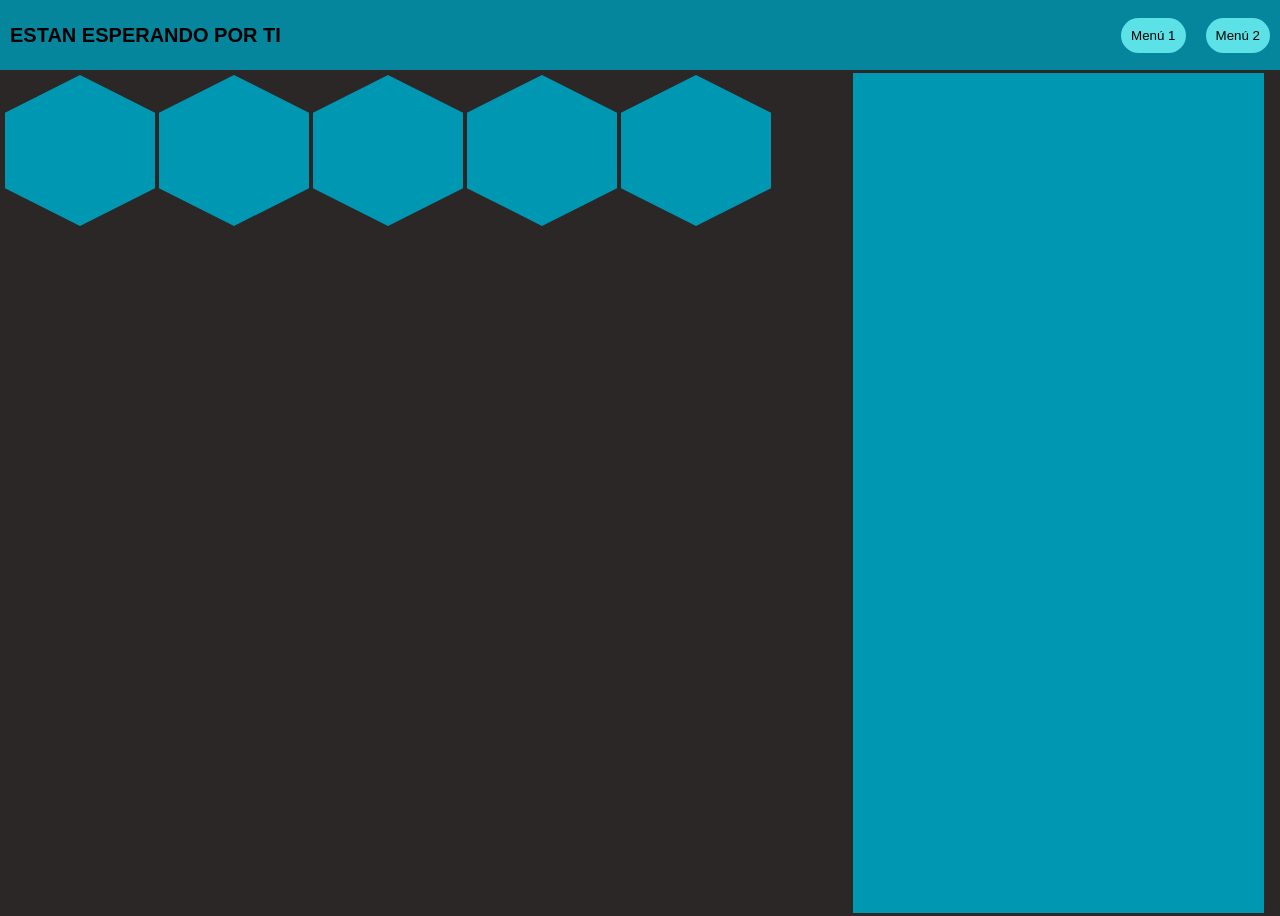
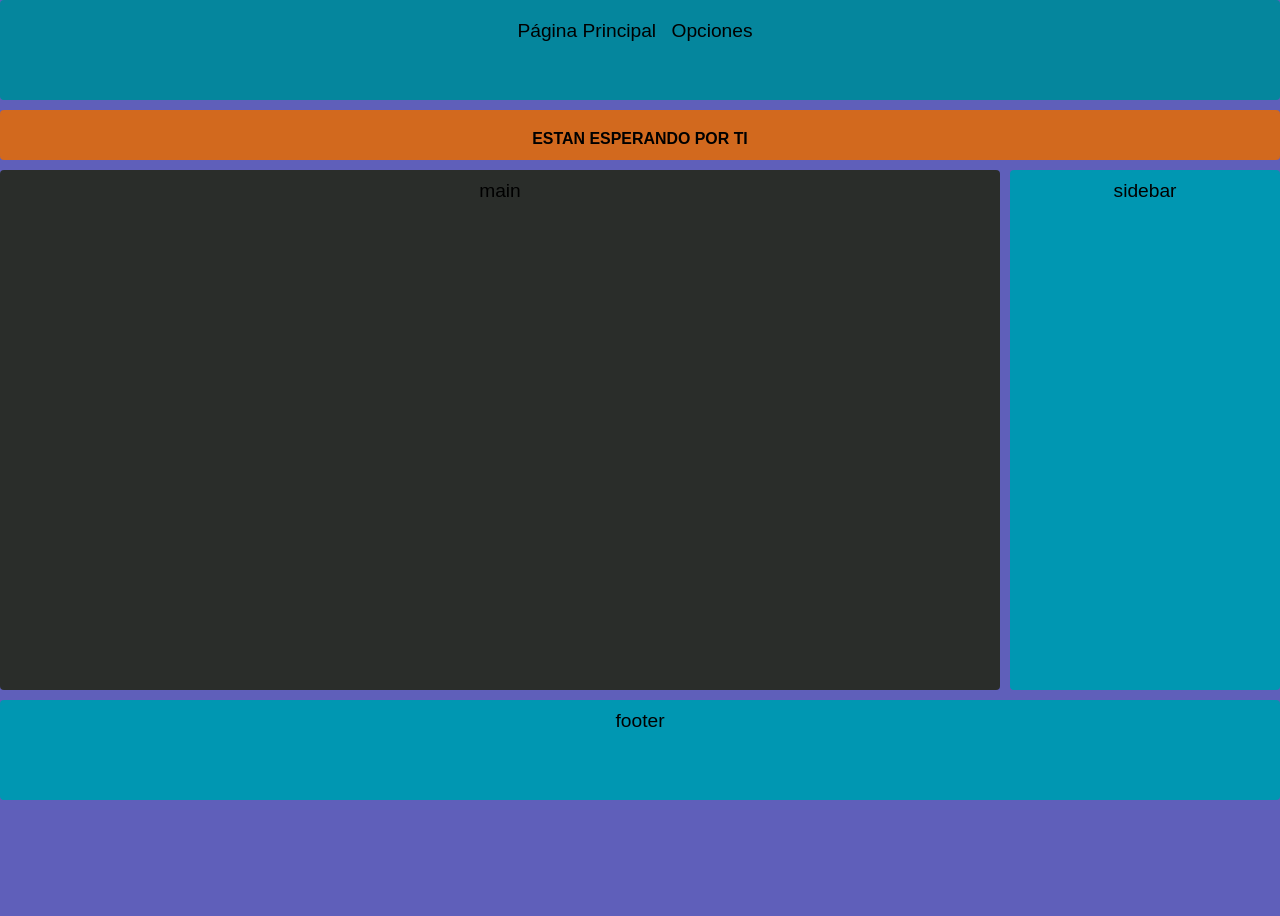
Before and after one commit to Clwser32/Patitas, a plain HTML site: page index.html in a window 1280 px wide. After the commit the page ends 800 px from the top, so only its background shows below. Drawn offline with Linux system fonts and the light colour scheme.

Commit message:
base de la pagina, use grid y saque los hexagonos temporalmente

```diff
--- a/index.html
+++ b/index.html
@@ -7,30 +7,32 @@
     <title>PATITAS</title>
   </head>
   <link rel="stylesheet" href="style.css" />
-  <body>
-    <div class="conmenufondo">
-      <h2 class="titulo">ESTAN ESPERANDO POR TI</h2>
-      <div class="conmenu">
-        <div class="menu">
-          <button class="menu-btn">Menú 1</button>
-          <ul class="submenu">
-            <li><a href="#">Opción1-1</a></li>
-            <li><a href="#">Opción1-2</a></li>
-          </ul>
+  <body class="grid-conteiner">
+    <header class="header">
+      <h5>ESTAN ESPERANDO POR TI</h5>
+    </header>
+
+    <nav class="navbar"><a class="plain-link" href="pagina_principal.html">Página Principal</a>
+      <div class="dropdown">
+        <button class="plain-button dropbtn">Opciones</button>
+        <div class="dropdown-content">
+          <a class="plain-link" href="opcion1.html">Opción 1</a>
+          <a class="plain-link" href="opcion2.html">Opción 2</a>
         </div>
-        <div class="menu">
-          <button class="menu-btn">Menú 2</button>
-          <ul class="submenu">
-            <li><a href="#">Opción2-1</a></li>
-            <li><a href="#">Opción2-2</a></li>
-          </ul>
-        </div>
-      </div>
-    </div>
+      </div></nav>
 
+    <aside class="sidebar">sidebar</aside>
+
+    <article class="main">main</article>
+
+    <footer class="footer">footer</footer>
+
+    <!--
     <div class="contenedorpadre">
       <div class="conteiner1">
-        <!--div.foto$*10-->
+
+
+
           <div class="hexagon1"></div>
           <div class="hexagon2"></div>
           <div class="hexagon3"></div>
@@ -41,11 +43,11 @@
           <div class="hexagon8"></div>
           <div class="hexagon9"></div>
           <div class="hexagon10"></div>
+        </div>
+      </div>
+      <div class="conteiner2">
 
       </div>
-      <div class="conteiner2">
-        <!-- Contenido del segundo contenedor -->
     </div>
-    </div>
-  </body>
+  --></body>
 </html>
--- a/style.css
+++ b/style.css
@@ -1,173 +1,96 @@
+* {
+  box-sizing: border-box;
+  margin: 0;
+  padding: 0;
+}
 body {
-  padding: 0;
-  margin: 0;
-  background-color: #2c2727;
+  font-family: Arial, Helvetica, sans-serif;
+  min-height: 100%;
+  font-size: 1.2rem;
+
+}
+html {
+  height: 100%;
 }
 
-.conmenufondo {
-  width: 100%;
-  height: 50px;
-  display: flex;
-  justify-content: center;
-  align-items: center;
+.grid-conteiner * {
+
+  border-radius: 4px;
   padding: 10px;
+  text-align: center;
+
+}
+.header {
+  grid-area: header;
+  background-color: chocolate;
+
+}
+.navbar {
+  grid-area: navbar;
   background-color: #05869d;
-  position: relative;
-  z-index: 2; /* Asegura que el contenedor conmenufondo esté en primer plano */
+}
+.sidebar {
+  grid-area: sidebar;
+  background-color: #0097b2;
+}
+.main {
+  grid-area: main;
+  background-color: rgb(42, 45, 42);
+}
+.footer {
+  grid-area: footer;
+  background-color: #0097B2;
+}
+/*GRID PARA MINIMIZAR*/
+.grid-conteiner {
+  display: grid;
+  gap: 10px;
+  grid-template-areas:
+    "navbar"
+    "header"
+    "sidebar"
+    "main"
+    "footer";
 }
 
-.titulo {
-  color: #000000; /* Color del texto del título */
-  font-size: 20px; /* Tamaño de fuente del título */
-  font-weight: bold; /* Peso de la fuente del título */
-  text-align: center;
-  font-family: Arial, Helvetica, sans-serif;
+@media (min-width: 650px) {
+  .grid-conteiner {
+    grid-template-columns: 1000px auto;
+    grid-template-rows: 100px 50px auto 100px;
+    background-color: rgb(95, 95, 186);
+    display: grid;
+    gap: 10px;
+    grid-template-areas:
+      "navbar navbar"
+      "header header"
+      "main sidebar"
+      "footer footer";
+  }
+}
+.plain-link,
+.plain-button {
+  /* Restaurar estilos por defecto */
+  background: none;
+  border: black;
+  color: inherit;
+  font: inherit;
+  padding: 0;
+  cursor: pointer;
+  text-decoration: none;
 }
 
-.conmenu {
-  display: flex;
-  flex-grow: 1;
-  justify-content: flex-end;
-  align-items: center;
+/* Estilos adicionales para el contenedor dropdown */
+.dropdown {
+  position: relative;
+  display: inline-block;
 }
 
-.menu {
-  position: relative;
-  margin-right: 20px;
+.dropdown-content {
+  display: none;
+  position: absolute;
+  z-index: 1;
 }
 
-.menu-btn,
-.menu-btn2 {
-  background-color: #5ce1e6;
-  border: none;
-  padding: 10px;
-  cursor: pointer;
-  border-radius: 20px;
-}
-
-.submenu {
-  display: none;
-  position: absolute;
-  top: 100%;
-  left: 0;
-  background-color: #fff;
-  padding: 10px;
-}
-
-.menu:hover .submenu {
+.dropdown-content a {
   display: block;
 }
-
-.submenu li {
-  list-style: none;
-}
-
-.submenu li a {
-  text-decoration: none;
-  color: #333;
-}
-
-/* contenedores 70-30*/
-.contenedorpadre {
-  width: 99vw;
-
-  display: flex;
-  flex-direction: row;
-}
-
-/* contenedores 70-30*/
-/* contenedores 70-30*/
-.contenedorpadre {
-  max-width: 100%;
-  display: flex;
-  flex-direction: row;
-  overflow-x: hidden; /* Oculta el desplazamiento horizontal */
-}
-
-.conteiner1 {
-  /*control de scroll*/
-
-  padding: 5px;
-  margin:15px;
-  position: relative;
-  width: 870px;
-  height: 500px;
-  margin: 0 auto;
-
-  justify-content: center;
-}
-.conteiner2 {
-  overflow: auto;
-  max-width: 100%;
-  max-height: 100vh;
-  margin: 0 auto;
-  padding: 20px;
-
-  display: flex;
-  height: 100vh;
-  width: 30vw;
-  background-color: #0097b2;
-  justify-content: center;
-  padding: center;
-  margin: 3px;
-  align-items: center;
-}
-.hexagon {
-  position: absolute;
-  width: 100px;
-  height: 55px;
-  cursor: move;
-
-}
-
-.hexagon1 {
- margin-left: 156px;
-  width: 150px;
-  height: 150.94px;
-  background: #0097B2;
-  position: relative;
-  display: inline-block;
-  margin: 0px;
-  clip-path: polygon(50% 0%, 100% 25%, 100% 75%, 50% 100%, 0% 75%, 0% 25%);
-}
-
-.hexagon2{
-  left: 0px;
-  width: 150px;
-  height: 150.94px;
-  background: #0097B2;
-  position: relative;
-  display: inline-block;
-  margin: 0px;
-  clip-path: polygon(50% 0%, 100% 25%, 100% 75%, 50% 100%, 0% 75%, 0% 25%);
-}
-.hexagon3{
-  left: 0px;
-  width: 150px;
-  height: 150.94px;
-  background: #0097B2;
-  position: relative;
-  display: inline-block;
-  margin: 0px;
-  clip-path: polygon(50% 0%, 100% 25%, 100% 75%, 50% 100%, 0% 75%, 0% 25%);
-}
-.hexagon4{
-  left: 0px;
-  width: 150px;
-  height: 150.94px;
-  background: #0097B2;
-  position: relative;
-  display: inline-block;
-  margin: 0px;
-  clip-path: polygon(50% 0%, 100% 25%, 100% 75%, 50% 100%, 0% 75%, 0% 25%);
-}
-.hexagon5{
-  left: 0px;
-  width: 150px;
-  height: 150.94px;
-  background: #0097B2;
-  position: relative;
-  display: inline-block;
-  margin: 0px;
-  clip-path: polygon(50% 0%, 100% 25%, 100% 75%, 50% 100%, 0% 75%, 0% 25%);
-}
```
Lines whose indentation alone changed are shown as unchanged.
